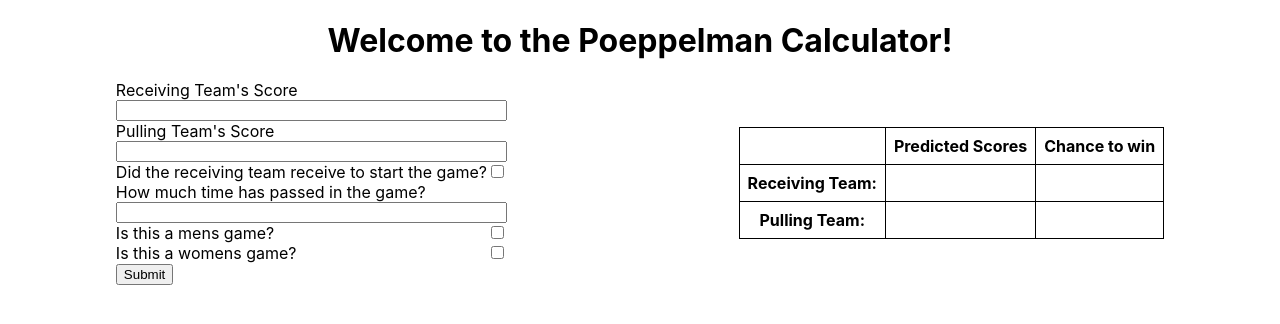
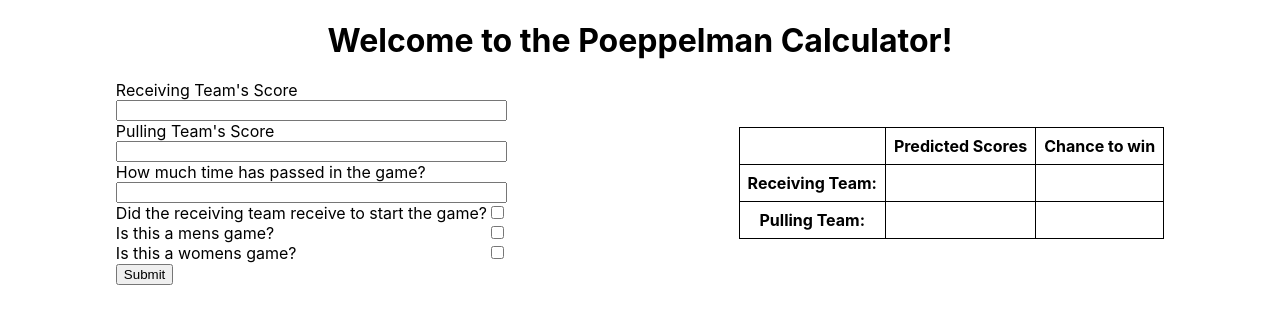
Before and after one commit to TeddyRandby/PoeppelmanFrontEnd, a React (Create React App) app: page / in a window 1280 px wide. Shown: the top 324 px of the page. Built offline with nearby package versions, Linux system fonts and the light colour scheme; the HTML template or start-up script is replaced by a standard one.

Commit message:
reformatted some

```diff
--- a/src/App.js
+++ b/src/App.js
@@ -36,7 +36,14 @@ class App extends Component {
               <label htmlFor="PullTeam_Score">Pulling Team's Score</label>
               <input type="String" id="PTS" ref={this.PTSEl} />
             </div>
-            <div className="form-control">
+            <div className="form-control text ">
+              <label htmlFor="Time_StartofSim">How much time has passed in the game?</label>
+              <input
+              type="String"
+              id="TSOS"
+              ref={this.TSOSEl} />
+            </div>
+            <div className="form-control box">
               <label htmlFor="RecTeam_RecToStartGame">Did the receiving team receive to start the game?</label>
               <input
               type="checkbox"
@@ -45,13 +52,6 @@ class App extends Component {
               ref={this.RTRTSGEl}
               checked = {this.state.rtrtsgChecked}
               onChange = {this.handleCheckboxChange} />
-            </div>
-            <div className="form-control text ">
-              <label htmlFor="Time_StartofSim">How much time has passed in the game?</label>
-              <input
-              type="String"
-              id="TSOS"
-              ref={this.TSOSEl} />
             </div>
             <div className="form-control box">
               <label htmlFor="Mens">Is this a mens game?</label>
```
